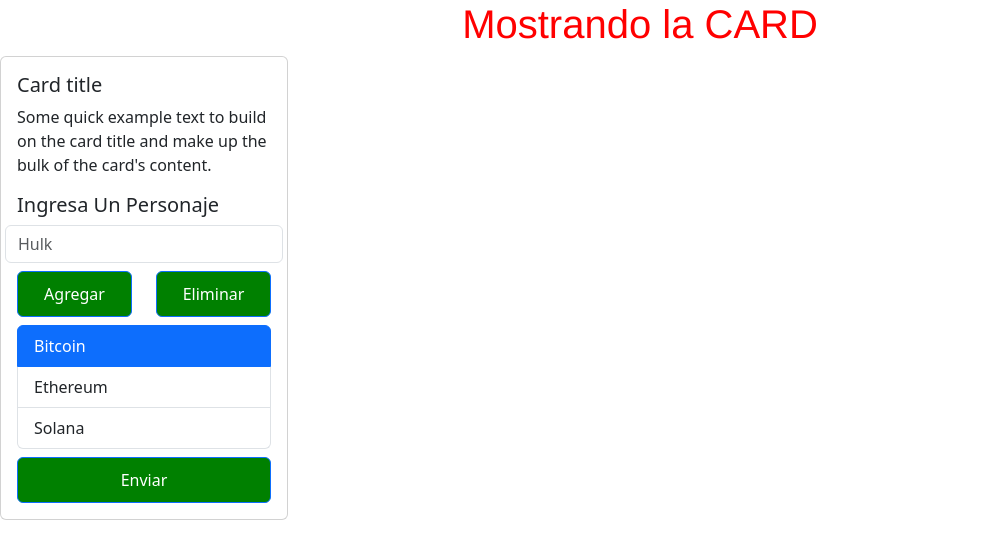
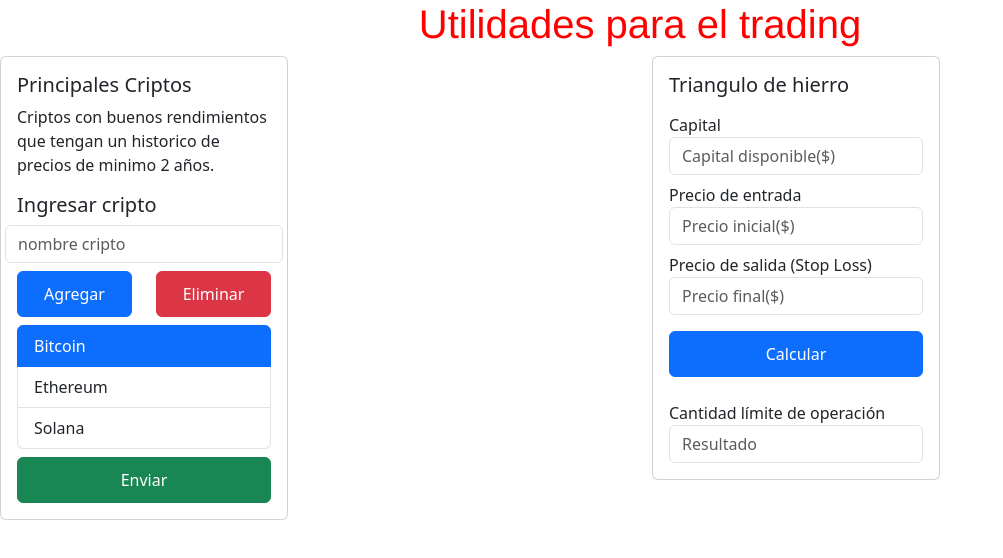
Before and after one commit to alanqp22/react_practice, a React app: page / in a window 1280 px wide. Shown: the top 558 px of the page, without its empty margins (0-1003 px from the left). Built offline with nearby package versions, Linux system fonts and the light colour scheme; the HTML template or start-up script is replaced by a standard one.

Commit message:
Se realizo la funcionalidad del Triangulo de hierro para la gestión de riesgos en operaciones de trading

```diff
--- a/src/App.tsx
+++ b/src/App.tsx
@@ -1,88 +1,26 @@
-import { ChangeEvent, useState, createContext } from "react";
-import Button from "./components/Button";
-import Card, { BodyCard } from "./components/Card";
-import List from "./components/List";
+import CriptosList from "./CriptosList";
+import TrianguloHierro from "./TrianguloHierro";
 
-export const ItemSelectedContext = createContext(null as any);
+type Props = {};
 
-function App() {
-  const [itemSelected, setItemSelected] = useState(0);
-  const [answer, setAnswer] = useState("");
-  const [isLoading, setIsLoading] = useState(false);
-  const [miList, setMiList] = useState(["Bitcoin", "Ethereum", "Solana"]);
-
-  function handleSelect(element: string) {
-    console.log(element);
-  }
-
-  const handleInputChange = (e: ChangeEvent<HTMLInputElement>) =>
-    setAnswer(e.target.value);
-  const handleClick = () => setIsLoading(!isLoading);
-  const addItem = () => {
-    answer && setMiList([...miList, answer]);
-    setAnswer("");
-  };
-  const delItem = (item: number) =>
-    setMiList(miList.filter((c, i) => i !== item));
-
-  let sentence: string = "Mostrando la CARD";
-  const elementos = miList.length !== 0 && (
-    <List data={miList} onSelect={handleSelect} onSelected={setItemSelected} />
-  );
-  if (sentence) {
+function App({}: Props) {
   return (
-      <ItemSelectedContext.Provider value={itemSelected}>
+    <>
       <h1
         style={{ color: "red", fontFamily: "helvetica", textAlign: "center" }}
       >
-          {sentence}
+        Utilidades para el trading
       </h1>
       <div className="row">
-          <div className="col-1">
-            <Card>
-              <BodyCard
-                title="Card title"
-                text="Some quick example text to build on the card title and make up the bulk of the card's content."
-              />
-              <div className="row">
-                <h5>Ingresa Un Personaje</h5>
-                <input
-                  value={answer}
-                  onChange={handleInputChange}
-                  type="text"
-                  className="form-control"
-                  placeholder="Hulk"
-                />
-              </div>
-              <div className="row mb-2">
         <div className="col-6">
-                  <Button
-                    text="Agregar"
-                    isLoading={isLoading}
-                    onClick={() => addItem()}
-                  />
+          <CriptosList />
         </div>
         <div className="col-6">
-                  <Button
-                    text="Eliminar"
-                    isLoading={isLoading}
-                    onClick={() => delItem(itemSelected)}
-                  />
+          <TrianguloHierro />
         </div>
       </div>
-              {elementos}
-              <Button
-                text="Enviar"
-                isLoading={isLoading}
-                onClick={handleClick}
-              />
-            </Card>
-          </div>
-        </div>
-      </ItemSelectedContext.Provider>
+    </>
   );
-  }
-  return <p>Hola Mundo Feliz</p>;
 }
 
 export default App;
--- /dev/null
+++ b/src/CriptosList.tsx
@@ -0,0 +1,80 @@
+import { ChangeEvent, useState, createContext } from "react";
+import Button from "./components/Button";
+import Card, { BodyCard } from "./components/Card";
+import List from "./components/List";
+
+export const ItemSelectedContext = createContext(null as any);
+
+function CriptosList() {
+  const [itemSelected, setItemSelected] = useState(0);
+  const [answer, setAnswer] = useState("");
+  const [isLoading, setIsLoading] = useState(false);
+  const [miList, setMiList] = useState(["Bitcoin", "Ethereum", "Solana"]);
+
+  function handleSelect(element: string) {
+    console.log(element);
+  }
+
+  const handleInputChange = (e: ChangeEvent<HTMLInputElement>) =>
+    setAnswer(e.target.value);
+  const handleClick = () => setIsLoading(!isLoading);
+  const addItem = () => {
+    answer && setMiList([...miList, answer]);
+    setAnswer("");
+  };
+  const delItem = (item: number) =>
+    setMiList(miList.filter((c, i) => i !== item));
+
+  const elementos = miList.length !== 0 && (
+    <List data={miList} onSelect={handleSelect} onSelected={setItemSelected} />
+  );
+  return (
+    <ItemSelectedContext.Provider value={itemSelected}>
+      <div className="row">
+        <div className="col-1">
+          <Card>
+            <BodyCard
+              title="Principales Criptos"
+              text="Criptos con buenos rendimientos que tengan un historico de precios de minimo 2 años."
+            />
+            <div className="row">
+              <h5>Ingresar cripto</h5>
+              <input
+                value={answer}
+                onChange={handleInputChange}
+                type="text"
+                className="form-control"
+                placeholder="nombre cripto"
+              />
+            </div>
+            <div className="row mb-2">
+              <div className="col-6">
+                <Button
+                  text="Agregar"
+                  typeBtn="primary"
+                  onClick={() => addItem()}
+                />
+              </div>
+              <div className="col-6">
+                <Button
+                  typeBtn="danger"
+                  text="Eliminar"
+                  onClick={() => delItem(itemSelected)}
+                />
+              </div>
+            </div>
+            {elementos}
+            <Button
+              text="Enviar"
+              typeBtn="success"
+              isLoading={isLoading}
+              onClick={handleClick}
+            />
+          </Card>
+        </div>
+      </div>
+    </ItemSelectedContext.Provider>
+  );
+}
+
+export default CriptosList;
--- /dev/null
+++ b/src/TrianguloHierro.tsx
@@ -0,0 +1,79 @@
+import { ChangeEvent, useState } from "react";
+import Card, { BodyCard } from "./components/Card";
+import Button from "./components/Button";
+
+type Props = {};
+
+function TrianguloHierro({}: Props) {
+  const [capital, setCapital] = useState("");
+  const [cantidadMax, setCantidadMax] = useState("");
+  const [pini, setPini] = useState("");
+  const [pfini, setPfini] = useState("");
+
+  const handleCapitalChange = (e: ChangeEvent<HTMLInputElement>) =>
+    setCapital(e.target.value);
+  const handlePiniChange = (e: ChangeEvent<HTMLInputElement>) =>
+    setPini(e.target.value);
+  const handlePfiniChange = (e: ChangeEvent<HTMLInputElement>) =>
+    setPfini(e.target.value);
+  const handleClickCalculo = () => {
+    const maximoRiesgo = parseFloat(capital) * 0.01;
+
+    setCantidadMax(`${maximoRiesgo / (parseFloat(pini) - parseFloat(pfini))}`);
+  };
+  return (
+    <>
+      <Card>
+        <BodyCard title="Triangulo de hierro" />
+        <div className="row">
+          <div className="col-12 mb-2">
+            <label htmlFor="">Capital</label>
+            <input
+              type="number"
+              className="form-control"
+              placeholder="Capital disponible($)"
+              value={capital}
+              onChange={handleCapitalChange}
+            />
+          </div>
+          <div className="col-12 mb-2">
+            <label htmlFor="">Precio de entrada</label>
+            <input
+              type="number"
+              className="form-control"
+              placeholder="Precio inicial($)"
+              value={pini}
+              onChange={handlePiniChange}
+            />
+          </div>
+          <div className="col-12 mb-2">
+            <label htmlFor="">Precio de salida (Stop Loss)</label>
+            <input
+              type="number"
+              className="form-control"
+              placeholder="Precio final($)"
+              value={pfini}
+              onChange={handlePfiniChange}
+            />
+          </div>
+        </div>
+
+        <Button
+          onClick={handleClickCalculo}
+          text="Calcular"
+          typeBtn="primary"
+        />
+        <label className="mt-4">Cantidad límite de operación</label>
+        <input
+          value={cantidadMax}
+          type="text"
+          className="form-control"
+          placeholder="Resultado"
+          readOnly
+        />
+      </Card>
+    </>
+  );
+}
+
+export default TrianguloHierro;
--- a/src/components/Button/index.tsx
+++ b/src/components/Button/index.tsx
@@ -1,20 +1,20 @@
 import styled from "styled-components";
 
 const MyBtn = styled.button`
-  background-color: green;
   padding: 10px 10px;
 `;
 type buttonProps = {
   text: string;
+  typeBtn: string;
   isLoading?: boolean;
   onClick: () => void;
 };
 
-function Button({ text, isLoading, onClick }: buttonProps) {
+function Button({ text, isLoading, onClick, typeBtn }: buttonProps) {
   return (
     <MyBtn
       onClick={() => onClick()}
-      className={`btn btn-${isLoading ? "secondary" : "primary"} mt-2 w-100`}
+      className={`btn btn-${isLoading ? "secondary" : typeBtn} mt-2 w-100`}
       disabled={isLoading}
     >
       {isLoading ? "Cargando..." : text}
--- a/src/components/Card.tsx
+++ b/src/components/Card.tsx
@@ -14,8 +14,8 @@ const Card = (props: CardProps) => {
 };
 
 interface BodyProps {
-  title: string;
-  text: string;
+  title?: string;
+  text?: string;
 }
 export function BodyCard(props: BodyProps) {
   let { text, title } = props;
--- a/src/components/List.tsx
+++ b/src/components/List.tsx
@@ -1,5 +1,5 @@
 import { useContext, Dispatch, SetStateAction } from "react";
-import { ItemSelectedContext } from "../App";
+import { ItemSelectedContext } from "../CriptosList";
 
 type ListProps = {
   data: string[];
```
Lines whose indentation alone changed are shown as unchanged.
